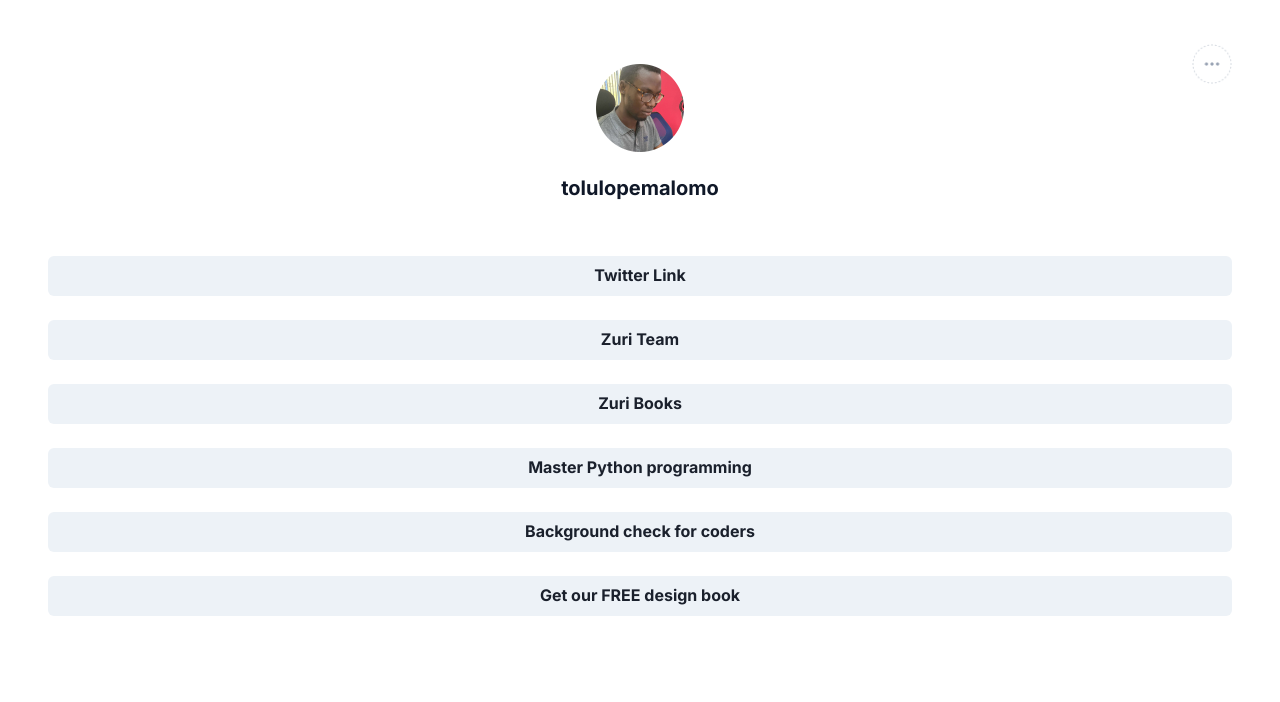
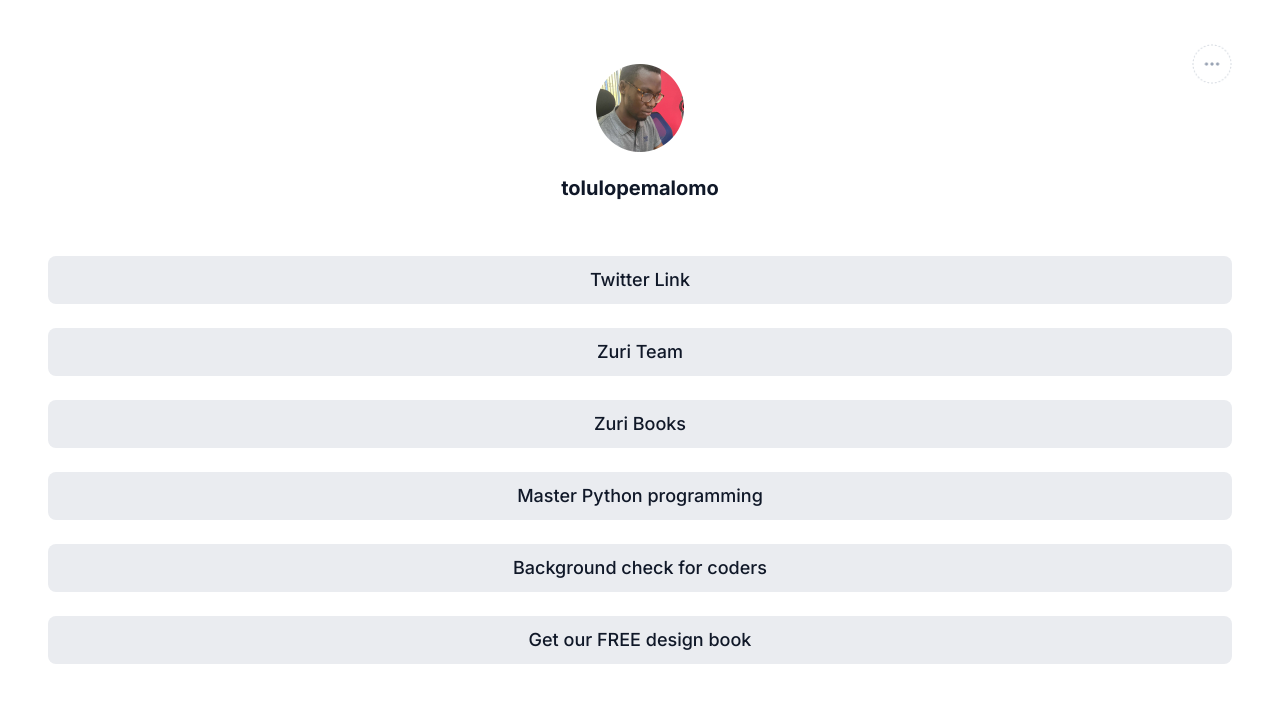
Before and after one commit to Tolu-Mals/myLinkTree, a React (Create React App) app: page / in a window 1280 px wide. Shown: the top 702 px of the page. Built offline with nearby package versions, Linux system fonts and the light colour scheme.

Commit message:
Add button link styles

```diff
--- a/src/theme.js
+++ b/src/theme.js
@@ -6,6 +6,21 @@
       color: 'gray.900',
     }
   },
+  Button: {
+      variants: {
+        solid: {
+          backgroundColor: 'gray.200',
+          fontSize: '18px',
+          fontWeight: 500,
+          py: '24px',
+          borderRadius: '8px',
+          color: 'gray.900',
+          _active: {
+            backgroundColor: 'gray.300'
+          }
+        }
+      }
+  }
 }
 
 const fonts = {
@@ -15,7 +30,9 @@
 
 const colors = {
   gray: {
-    900: '#101828'
+    900: '#101828',
+    300: '#D0D5DD',
+    200: '#eaecf0',
   }
 }
 
```
